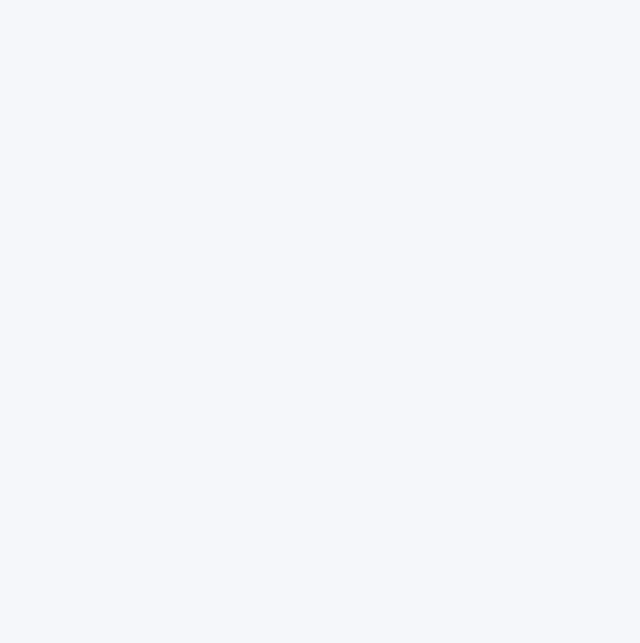
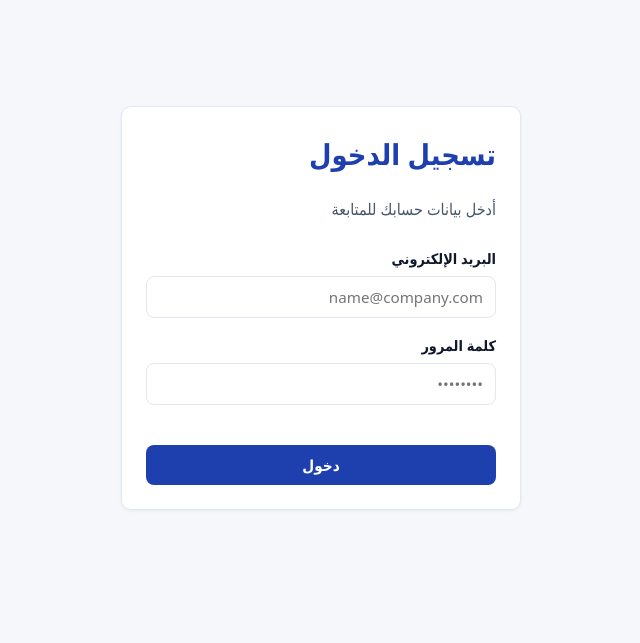
Before and after one commit to ZOZE2008/company-leaves-system, a plain HTML site: page login.html in a window 1280 px wide. Shown: the whole page, without its empty margins (319-959 px from the left). Drawn offline with Linux system fonts and the light colour scheme.

Commit message:
Add login form with email and password fields

```diff
--- a/login.html
+++ b/login.html
@@ -7,6 +7,29 @@
     <link rel="stylesheet" href="style.css">
 </head>
 <body>
+<main class="container" style="display: flex; justify-content: center; align-items: center; min-height: 80vh;">
+  <div class="card" style="width: 100%; max-width: 400px;">
+    <div class="section-header" style="text-align: center; margin-bottom: 24px;">
+      <h1 class="site-title" style="font-size: 1.8rem;">تسجيل الدخول</h1>
+      <p style="color: var(--text-secondary); margin-top: 8px;">أدخل بيانات حسابك للمتابعة</p>
+    </div>
 
+    <form class="employee-form" onsubmit="event.preventDefault();">
+      <div class="form-group">
+        <label class="form-label" for="email">البريد الإلكتروني</label>
+        <input class="form-input" type="email" id="email" required placeholder="name@company.com">
+      </div>
+
+      <div class="form-group">
+        <label class="form-label" for="password">كلمة المرور</label>
+        <input class="form-input" type="password" id="password" required placeholder="••••••••">
+      </div>
+
+      <div class="form-actions" style="margin-top: 24px;">
+        <button type="submit" class="btn btn-primary" style="width: 100%;">دخول</button>
+      </div>
+    </form>
+  </div>
+</main>
 </body>
 </html>
```
